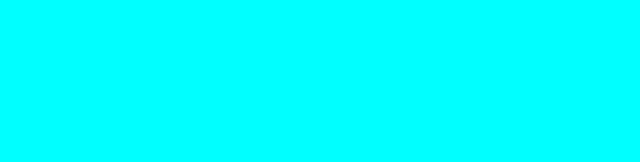
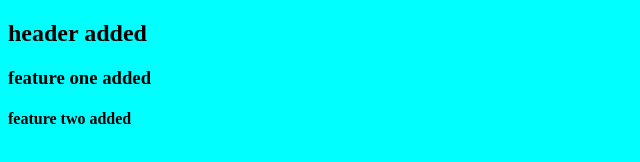
Before and after one commit to ivijayraj/git_practice, a plain HTML site: page index.html in a window 1280 px wide. Shown: the whole page, without its empty margins (0-640 px from the left). Drawn offline with Linux system fonts and the light colour scheme.

Commit message:
reverting

```diff
--- a/index.html
+++ b/index.html
@@ -7,6 +7,8 @@
     <link rel="stylesheet" href="style.css"/>
 </head>
 <body>
-
+    <h2>header added</h2>
+    <h3>feature one added</h3>
+    <h4>feature two added</h4>
 </body>
 </html>
```
